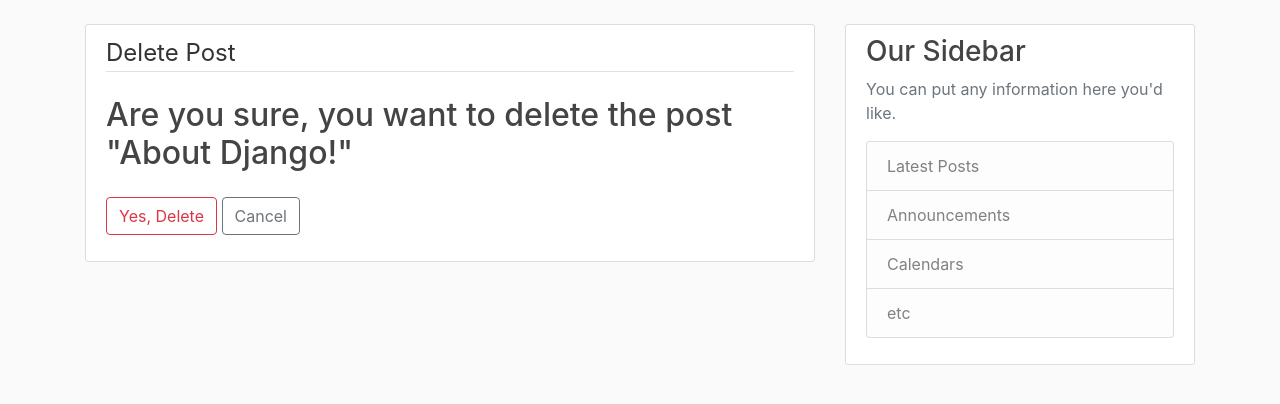
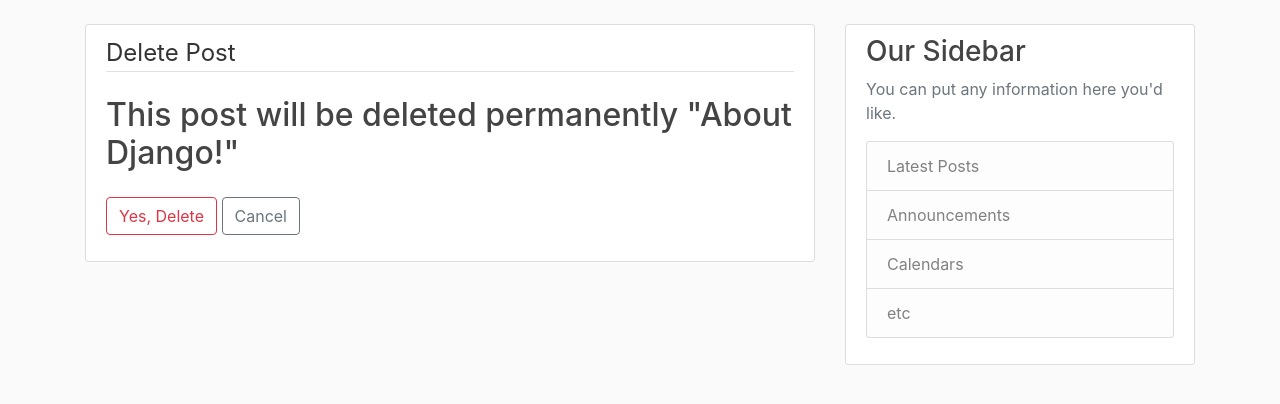
Before and after one commit to pran4948/blog_post_application, a Django app: page /post/1/delete/ in a window 1280 px wide. Shown: the part 56-460 px from the top of the page. Run offline with Django 3.2, Linux system fonts and the light colour scheme; a user stored in the database is signed in; data comes from the database, SQL or seed files in the repository; some libraries are stand-ins or nearby versions.

Commit message:
Update post_confirm_delete.html

```diff
--- a/blog/templates/blog/post_confirm_delete.html
+++ b/blog/templates/blog/post_confirm_delete.html
@@ -5,7 +5,7 @@
         {% csrf_token %}
         <fieldset class = "form-group">
           <legend class = "border-bottom mb-4">Delete Post</legend>
-          <h2>Are you sure, you want to delete the post "{{ object.title }}"</h2>
+          <h2>This post will be deleted permanently "{{ object.title }}"</h2>
         </fieldset>
         <div class="form-group">
           <button type="submit" class="btn btn-outline-danger">Yes, Delete</button>
```
